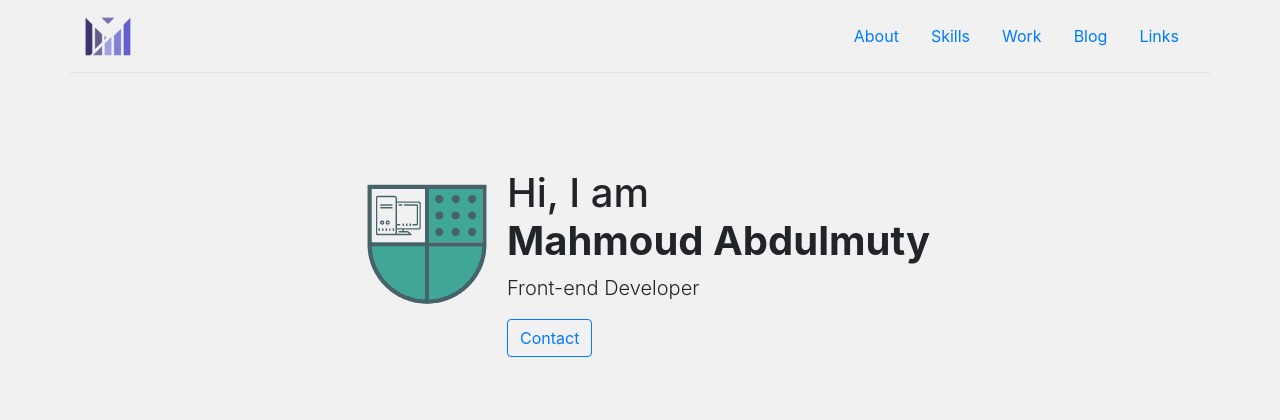
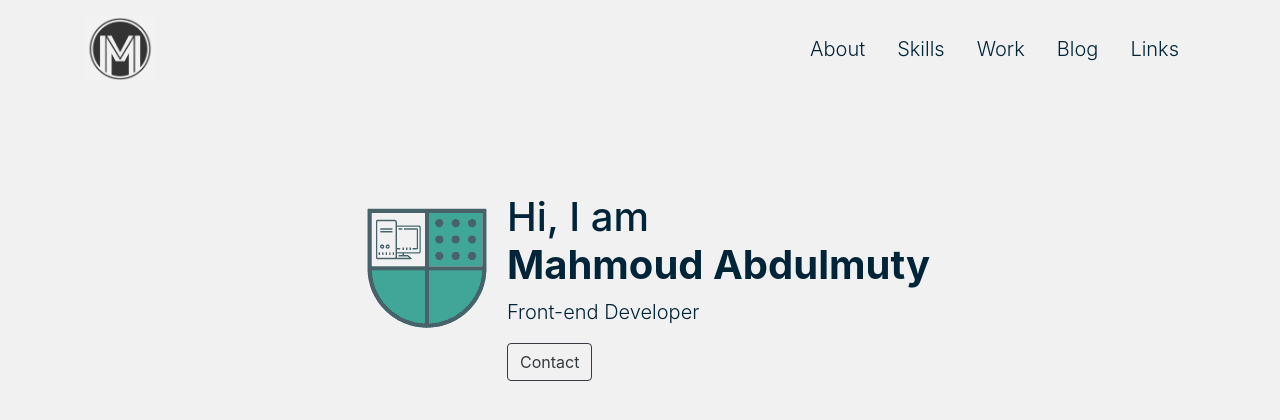
Before and after one commit to mahmoudabdulmuty/Portfolio, a plain HTML site: page index.html in a window 1280 px wide. Drawn offline with nearby package versions, Linux system fonts and the light colour scheme.

Commit message:
customizing colors

```diff
--- a/content/css/main.css
+++ b/content/css/main.css
@@ -1,12 +1,18 @@
 body{
     background-color: #f1f1f1;
-    padding: 0;
-    margin: 0;
-    box-sizing: border-box;
+    color: #002538;
 }
+.nav-item a{
+	transition: 300ms;
+	color: #002538!important;
+}
+.nav-item a:hover{
+	 background-color: #000;
+	 color: #fff!important;
+}
+
 .header__logo img {
-    height: auto;
-    max-height: 40px;
+    max-height: 65px;
 }
 
 .intro__title strong{
--- a/index.html
+++ b/index.html
@@ -19,20 +19,20 @@
 
 <body>
     <!-- header start -->
-    <header class="header">
-        <div class="container d-flex justify-content-between py-3 mb-4 border-bottom">
+    <header class="py-3 mb-4">
+        <div class="container d-flex justify-content-between">
             <div class="header__logo">
                 <a href="#">
-                    <img src="content/assets/images/logo.png" alt="">
+                    <img src="content/assets/images/logo.jpg" alt="">
                 </a>
             </div>
-            <ul class="nav nav-pills">
-                <li class="nav-item"><a href="#about" class="nav-link">About</a></li>
-                <li class="nav-item"><a href="#skills" class="nav-link">Skills</a></li>
-                <li class="nav-item"><a href="#work" class="nav-link">Work</a></li>
-                <li class="nav-item"><a href="https://mahmoudabdulmuty.hashnode.dev/" class="nav-link"
+            <ul class="nav nav-pills d-flex align-items-center">
+                <li class="nav-item"><a href="#about" class="nav-link lead">About</a></li>
+                <li class="nav-item"><a href="#skills" class="nav-link lead">Skills</a></li>
+                <li class="nav-item"><a href="#work" class="nav-link lead">Work</a></li>
+                <li class="nav-item"><a href="#" class="nav-link lead"
                         target="_blank">Blog</a></li>
-                <li class="nav-item"><a href="links.html" class="nav-link">Links</a></li>
+                <li class="nav-item"><a href="links.html" class="nav-link lead">Links</a></li>
             </ul>
         </div>
     </header>
@@ -51,7 +51,7 @@
                             <strong>Mahmoud Abdulmuty</strong>
                         </h1>
                         <p class="lead">Front-end Developer</p>
-                        <a href="#contact" class="btn btn-outline-primary">Contact</a>
+                        <a href="#contact" class="btn btn-outline-dark">Contact</a>
                     </div>
                 </div>
             </div>
```
Also changed, not shown: content/assets/images/logo.jpg (added), content/assets/images/logo.png (deleted).
